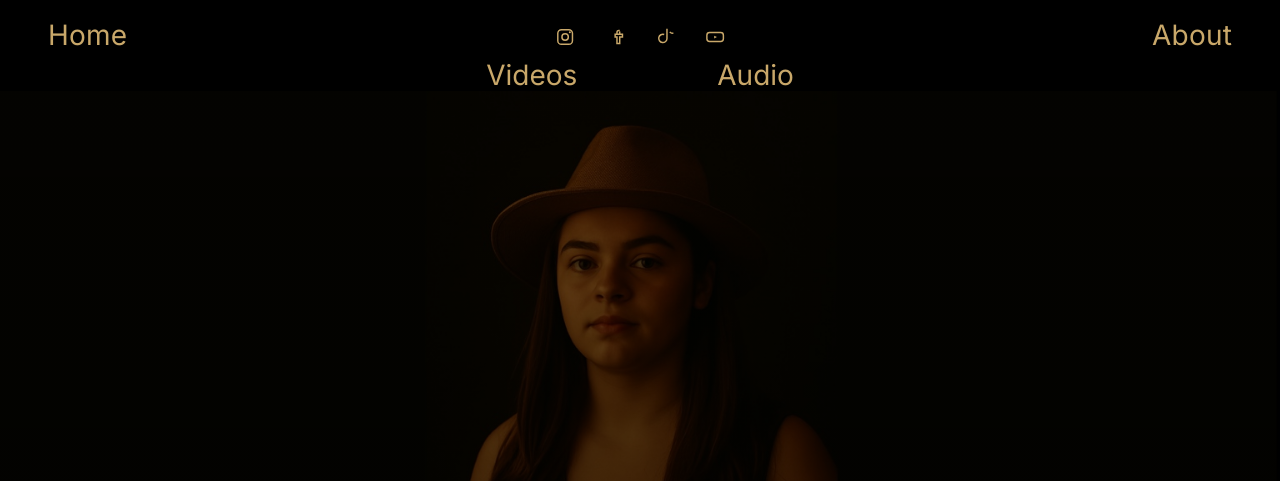
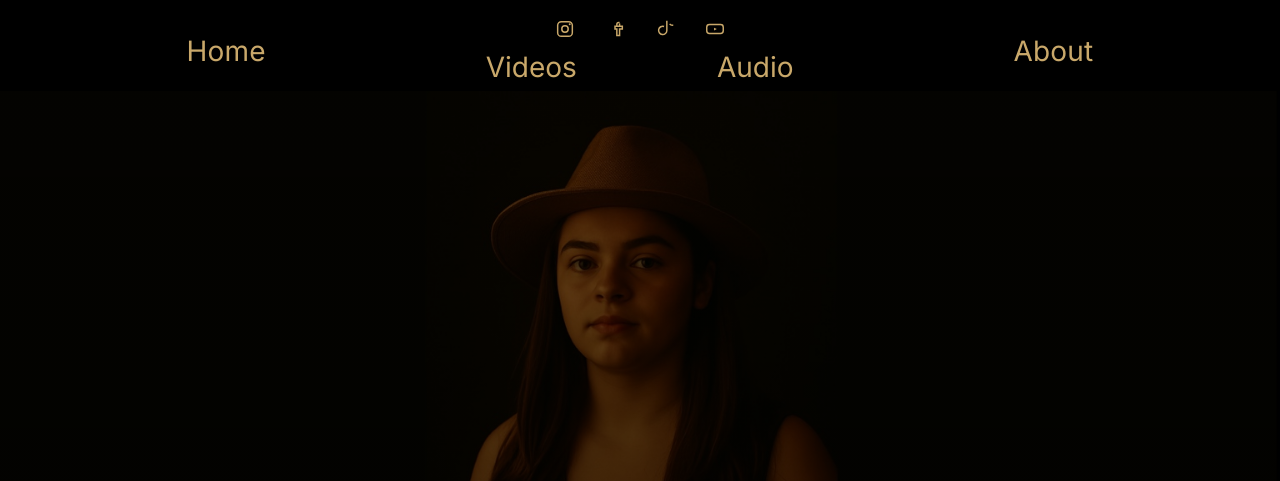
Before and after one commit to tvindima/teresinha-site, a plain HTML site: page index.html in a window 1280 px wide. Shown: the top 481 px of the page. Drawn offline with Linux system fonts and the light colour scheme.

Commit message:
Add files via upload

```diff
--- a/index.html
+++ b/index.html
@@ -17,16 +17,15 @@
     .hero{position:absolute;inset:0;background:#000}
     .hero::before{content:"";position:absolute;inset:0;background:url('imagens/hero.png') center/contain no-repeat}
     .hero::after{content:"";position:absolute;inset:0;background:linear-gradient(180deg, rgba(0,0,0,.44) 0%, rgba(0,0,0,.55) 40%, rgba(0,0,0,.70) 100%)}
-    .nav{position:absolute;top:18px;left:0;right:0;display:flex;justify-content:space-between;align-items:center;padding:0 48px}
+    .nav{position:absolute;top:18px;left:0;right:0;display:flex;justify-content:center;align-items:center;gap:220px;padding:0 48px}
     .nav a{font-size:28px;color:var(--gold);letter-spacing:.2px}
-    .nav-center{position:absolute;left:50%;top:8px;transform:translateX(-50%);display:grid;gap:10px;justify-items:center}
+    .nav-center{display:grid;gap:10px;justify-items:center}
     .icons{display:flex;gap:28px;align-items:center;justify-content:center}
     .icon{width:22px;height:22px;color:var(--gold)}
     .labelrow{display:flex;gap:140px}
     .labelrow span{font-size:28px;color:var(--gold)}
     .sig{position:absolute;bottom:12vh;left:50%;transform:translateX(-50%);font-family:"Great Vibes",cursive;font-size:min(14vw,140px);color:var(--gold);text-shadow:0 3px 12px rgba(0,0,0,.6)}
-    .subtitle{position:absolute;bottom:6vh;left:50%;transform:translateX(-50%);font-size:20px;color:#ececec}
-    @media(max-width:900px){.nav a{font-size:20px}.labelrow{gap:80px}.labelrow span{font-size:20px}.icons{gap:18px}.icon{width:18px;height:18px}}
+    @media(max-width:900px){.nav{gap:120px}.nav a{font-size:20px}.labelrow{gap:80px}.labelrow span{font-size:20px}.icons{gap:18px}.icon{width:18px;height:18px}.sig{font-size:min(18vw,120px)}}
   </style>
 </head>
 <body>
@@ -35,39 +34,20 @@
 
     <div class="nav">
       <a href="#home">Home</a>
-      <a href="#about">About</a>
-
       <div class="nav-center" aria-label="redes e secções">
         <div class="icons">
-          <!-- minimalist outline icons (stroke only) -->
-          <!-- Instagram -->
-          <svg class="icon" viewBox="0 0 24 24" fill="none" stroke="currentColor" stroke-width="1.6">
-            <rect x="4" y="4" width="16" height="16" rx="4"/>
-            <circle cx="12" cy="12" r="3.5"/>
-            <circle cx="17.2" cy="6.8" r="1.1" fill="currentColor" stroke="none"/>
-          </svg>
-          <!-- Facebook -->
-          <svg class="icon" viewBox="0 0 24 24" fill="none" stroke="currentColor" stroke-width="1.6">
-            <path d="M14 9h3M14 9v-2c0-1.1.9-2 2-2h1M14 9h-2v3h2v7h3v-7h3V9h-3V6"/>
-          </svg>
-          <!-- TikTok -->
-          <svg class="icon" viewBox="0 0 24 24" fill="none" stroke="currentColor" stroke-width="1.6">
-            <path d="M14 3v10.5a4.5 4.5 0 1 1-3-4.24M17 6.5a6.5 6.5 0 0 0 4 1.5"/>
-          </svg>
-          <!-- YouTube -->
-          <svg class="icon" viewBox="0 0 24 24" fill="none" stroke="currentColor" stroke-width="1.6">
-            <rect x="3" y="7" width="18" height="10" rx="3"/>
-            <path d="M11 10.5v3l3-1.5-3-1.5z" fill="currentColor" stroke="none"/>
-          </svg>
+          <svg class="icon" viewBox="0 0 24 24" fill="none" stroke="currentColor" stroke-width="1.6"><rect x="4" y="4" width="16" height="16" rx="4"/><circle cx="12" cy="12" r="3.5"/><circle cx="17.2" cy="6.8" r="1.1" fill="currentColor" stroke="none"/></svg>
+          <svg class="icon" viewBox="0 0 24 24" fill="none" stroke="currentColor" stroke-width="1.6"><path d="M14 9h3M14 9v-2c0-1.1.9-2 2-2h1M14 9h-2v3h2v7h3v-7h3V9h-3V6"/></svg>
+          <svg class="icon" viewBox="0 0 24 24" fill="none" stroke="currentColor" stroke-width="1.6"><path d="M14 3v10.5a4.5 4.5 0 1 1-3-4.24M17 6.5a6.5 6.5 0 0 0 4 1.5"/></svg>
+          <svg class="icon" viewBox="0 0 24 24" fill="none" stroke="currentColor" stroke-width="1.6"><rect x="3" y="7" width="18" height="10" rx="3"/><path d="M11 10.5v3l3-1.5-3-1.5z" fill="currentColor" stroke="none"/></svg>
         </div>
         <div class="labelrow"><span>Videos</span><span>Audio</span></div>
       </div>
+      <a href="#about">About</a>
     </div>
 
     <div class="sig" aria-label="assinatura">Teresinha</div>
-    <div class="subtitle">Cantora & Música · Batalha</div>
   </main>
-
   <section id="about" hidden></section>
 </body>
 </html>
```
